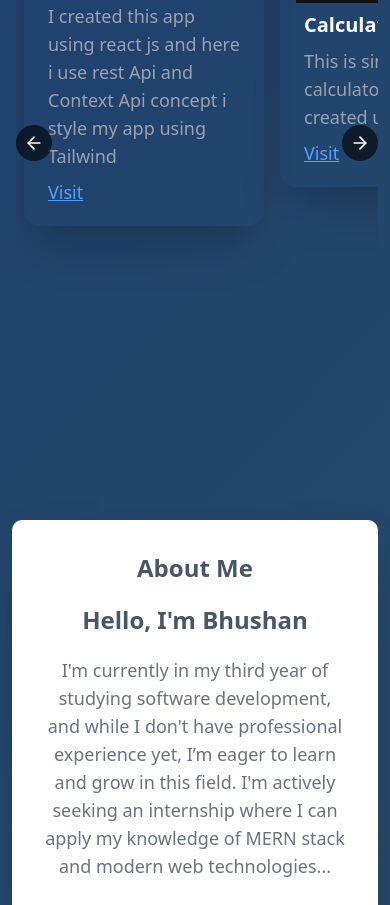
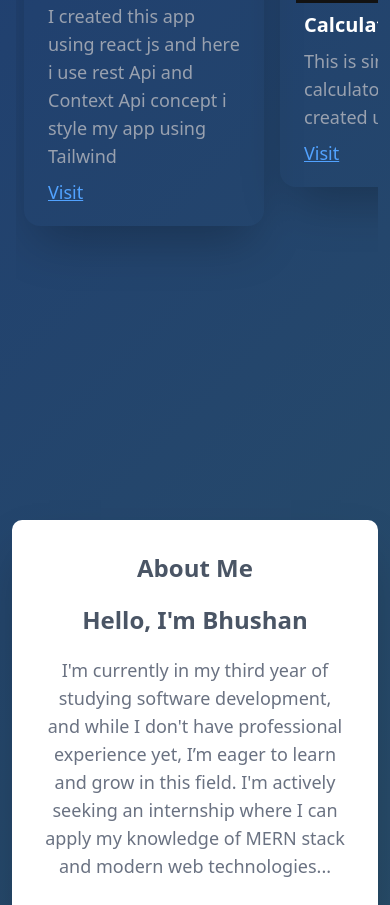
Before and after one commit to bhushan-ai/bhushan.ai-portfolio, a React (Vite) app: page / in a window 390 px wide. Shown: the part 1380-2285 px from the top of the page. Built offline with nearby package versions, Linux system fonts and the light colour scheme.

Commit message:
arrow hidden

```diff
--- a/src/Components/Project.jsx
+++ b/src/Components/Project.jsx
@@ -85,7 +85,7 @@ text-white dark:text-gray-500 "
       <div className="relative">
         <button
           onClick={() => scroll("left")}
-          className="absolute left-0 top-1/2 -translate-y-1/2 z-10 bg-black/60 text-white p-2 rounded-full hover:bg-black transition"
+          className="absolute left-0 top-1/2 -translate-y-1/2 z-10 bg-black/60 text-white p-2 rounded-full hover:bg-black transition hidden lg:block"
         >
           {" "}
           <ArrowLeft size={20} />
@@ -107,7 +107,7 @@ text-white dark:text-gray-500 "
         </div>
         <button
           onClick={() => scroll("right")}
-          className="absolute right-0 top-1/2 -translate-y-1/2 z-10 bg-black/60 text-white p-2 rounded-full hover:bg-black transition"
+          className="absolute right-0 top-1/2 -translate-y-1/2 z-10 bg-black/60 text-white p-2 rounded-full hover:bg-black transition  hidden lg:block"
         >
           <ArrowRight size={20} />
         </button>
```
